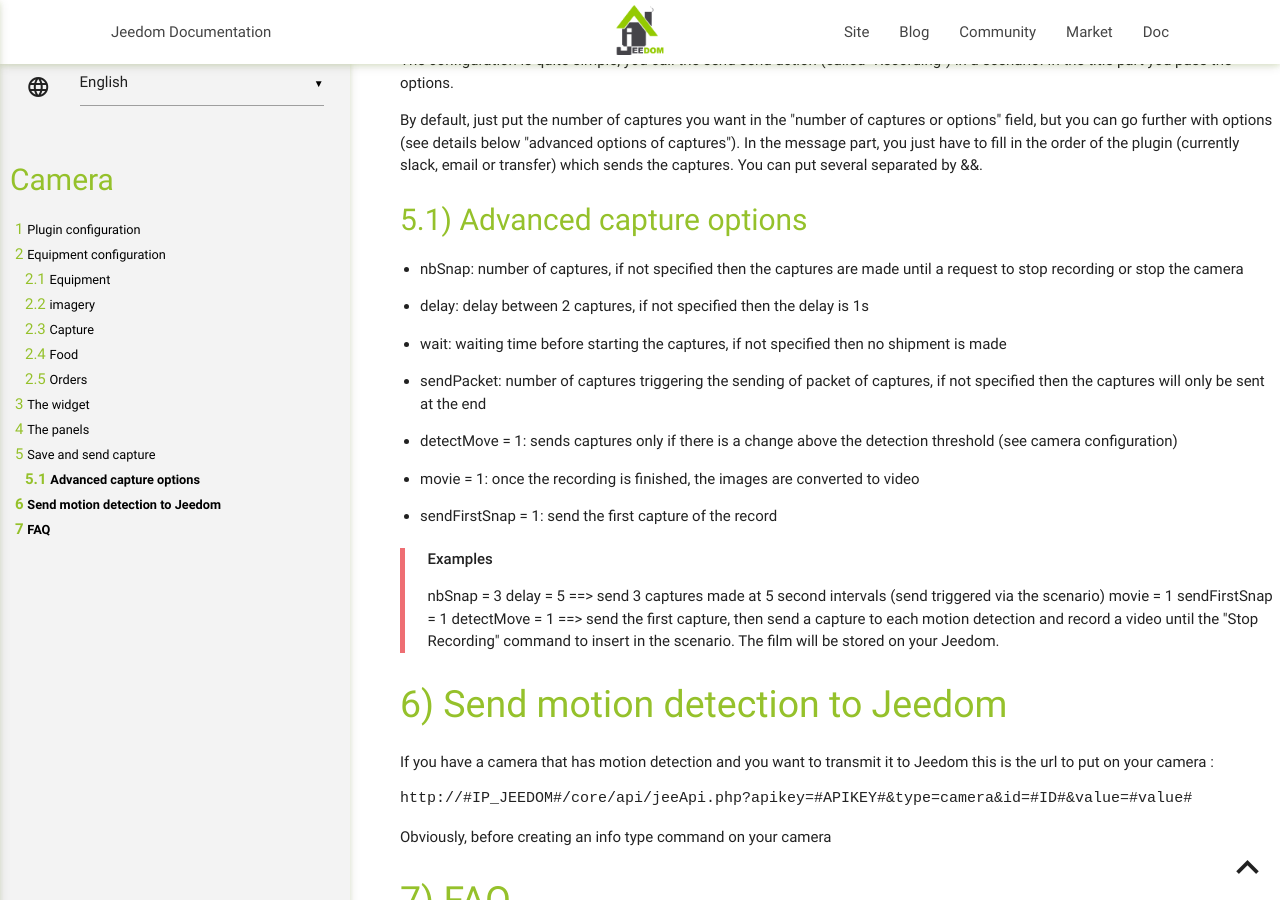
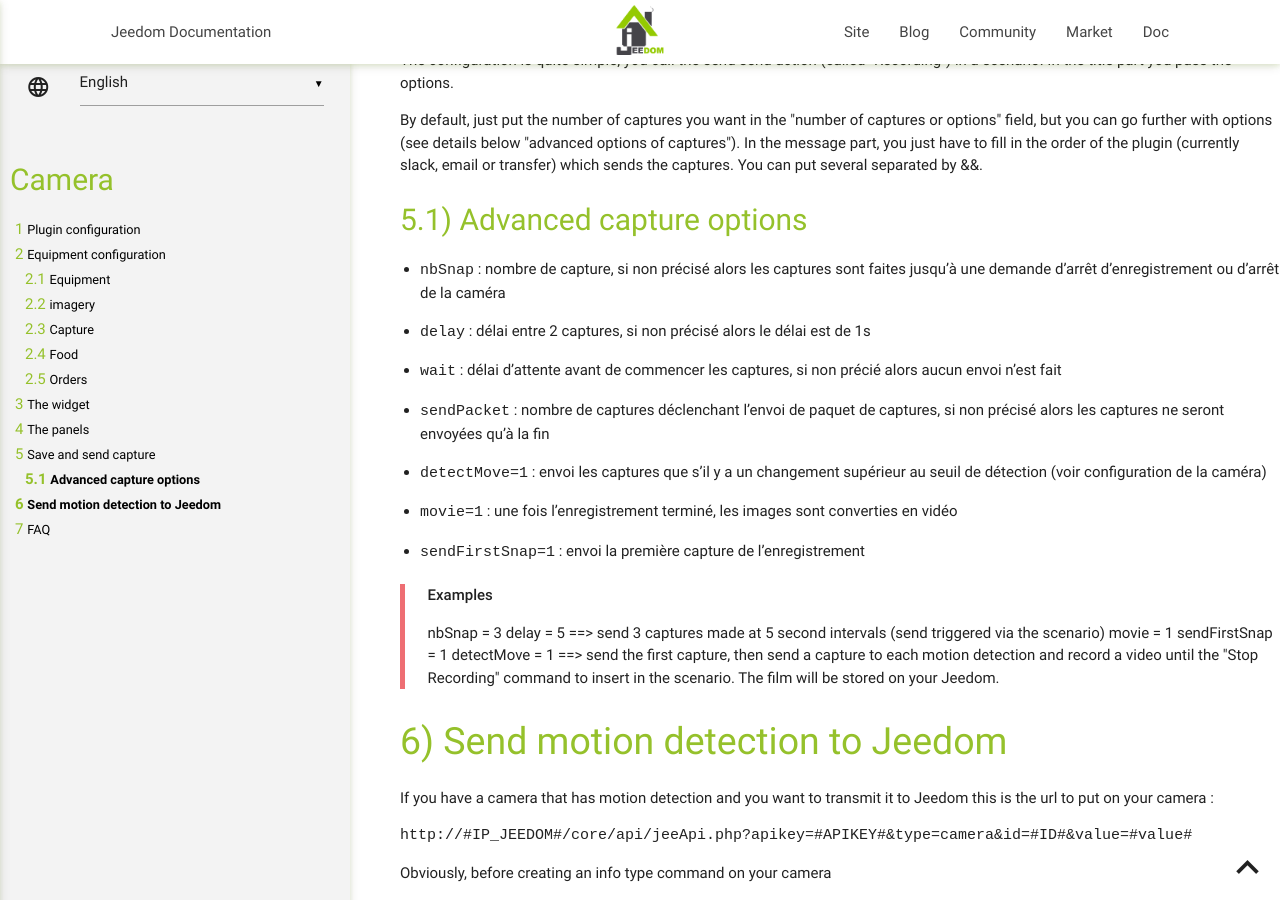
Before and after one commit to jeedom/plugin-camera, a Jekyll site: the page built from docs/en_US/index.md, in a window 1280 px wide and 900 px high, scrolled down 3272 px. Built offline with Jekyll 4.4.1, drawn with Linux system fonts in a browser that asks for light colours; our own code applies the rules of GitHub Pages for plain Markdown files.

Commit message:
[Jenkins] Updated translation

```diff
--- a/docs/en_US/index.md
+++ b/docs/en_US/index.md
@@ -148,19 +148,19 @@ By default, just put the number of captures you want in the &quot;number of capt
 Advanced capture options
 ---------------------------
 
--   nbSnap: number of captures, if not specified then the captures are made until a request to stop recording or stop the camera
+-   `nbSnap` : nombre de capture, si non précisé alors les captures sont faites jusqu'à une demande d'arrêt d'enregistrement ou d'arrêt de la caméra
 
--   delay: delay between 2 captures, if not specified then the delay is 1s
+-   `delay` : délai entre 2 captures, si non précisé alors le délai est de 1s
 
--   wait: waiting time before starting the captures, if not specified then no shipment is made
+-   `wait` : délai d'attente avant de commencer les captures, si non précié alors aucun envoi n'est fait
 
--   sendPacket: number of captures triggering the sending of packet of captures, if not specified then the captures will only be sent at the end
+-   `sendPacket` : nombre de captures déclenchant l'envoi de paquet de captures, si non précisé alors les captures ne seront envoyées qu'à la fin
 
--   detectMove = 1: sends captures only if there is a change above the detection threshold (see camera configuration)
+-   `detectMove=1` : envoi les captures que s'il y a un changement supérieur au seuil de détection (voir configuration de la caméra)
 
--   movie = 1: once the recording is finished, the images are converted to video
+-   `movie=1` : une fois l'enregistrement terminé, les images sont converties en vidéo
 
--   sendFirstSnap = 1: send the first capture of the record
+-   `sendFirstSnap=1` : envoi la première capture de l'enregistrement
 
 > **Examples**
 >
```
Also changed, not shown: docs/de_DE/changelog.md (+7 -7 lines), docs/de_DE/index.md (+7 -7 lines), docs/en_US/changelog.md (+7 -7 lines), docs/es_ES/changelog.md (+7 -7 lines), docs/es_ES/index.md (+7 -7 lines), docs/i18n/de_DE.json (+0 -7 lines), docs/i18n/en_US.json (+0 -7 lines), docs/i18n/es_ES.json (+0 -7 lines).
